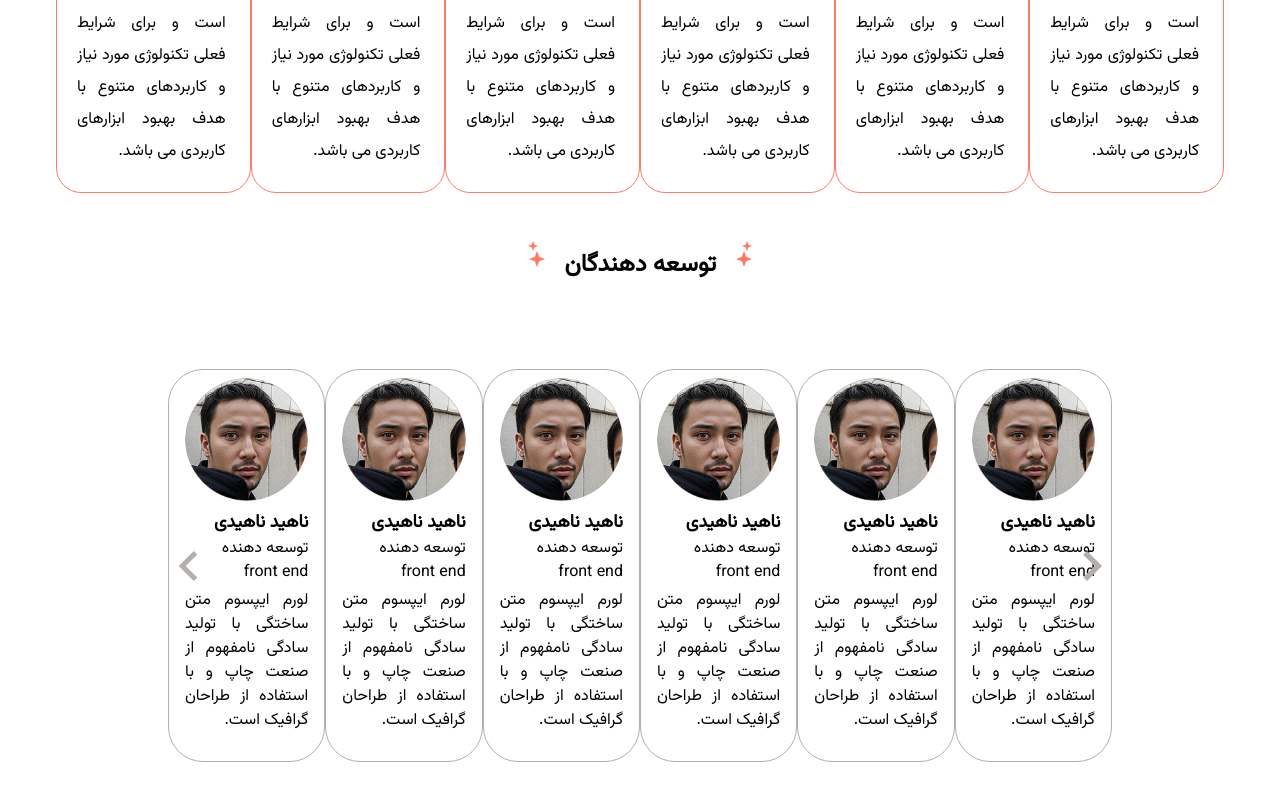
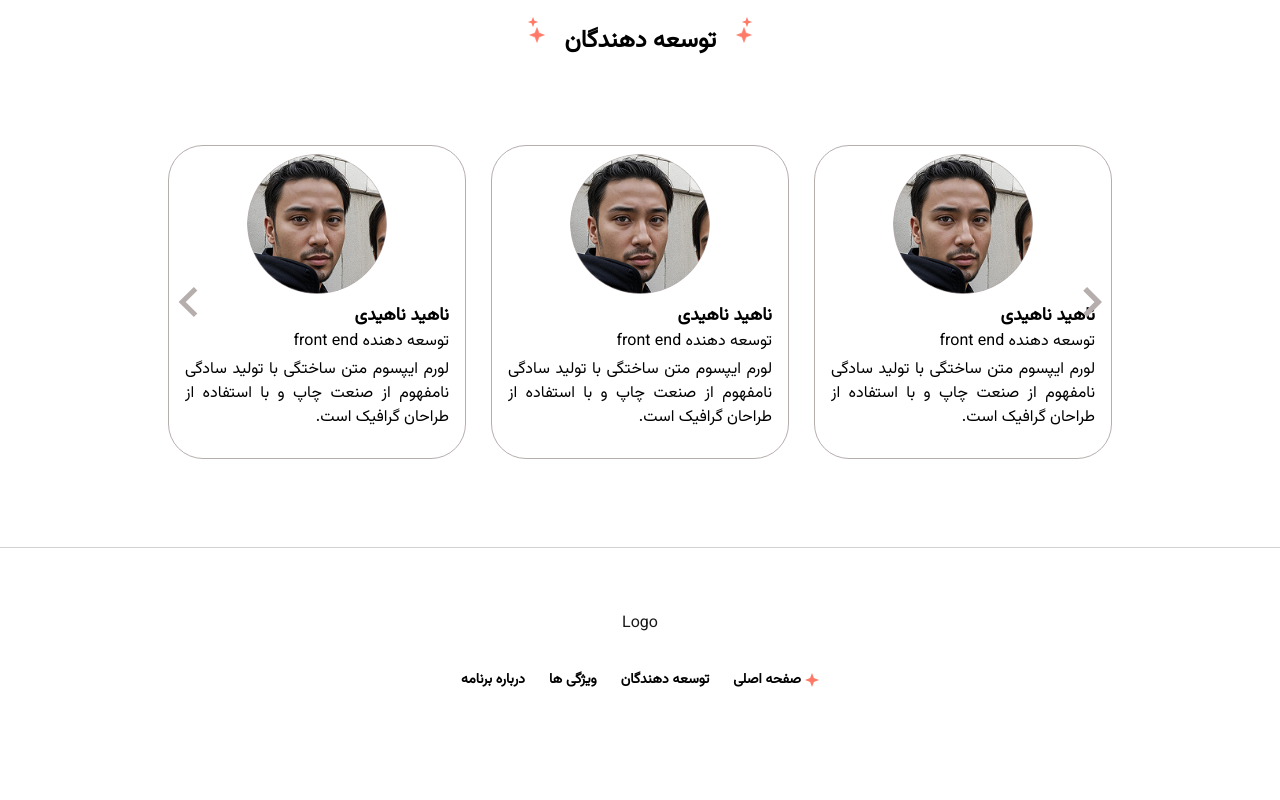
Before and after one commit to buordino/landing, a Next.js app: page / in a window 1280 px wide. Shown: the part 2050-2850 px from the top of the page. Before the commit the page ends 2621 px from the top, so only its background shows below. Built offline with nearby package versions, Linux system fonts and the light colour scheme.

Commit message:
working on footer

```diff
--- a/app/_components/Footer.tsx
+++ b/app/_components/Footer.tsx
@@ -1,8 +1,21 @@
+import Logo from "./Logo";
+import Navigation from "./Navigation"
 
 const Footer = () => {
   return (
-    <div>Footer</div>
-  )
+    <footer className="pt-16 pb-20 border-t border-solid border-[#00000033]/90">
+      <div className="flex flex-col  items-center justify-center">
+        <Logo/>
+        <div className="mt-6">
+        <Navigation />
+
+        </div>
+        <div className="mt-8">
+
+        </div>
+      </div>
+    </footer>
+  );
 }
 
 export default Footer
```
